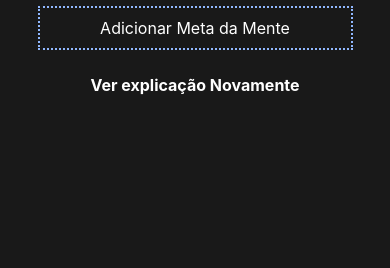
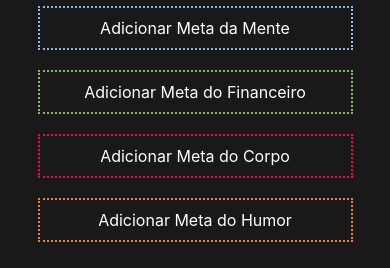
Before and after one commit to IagoAugust/OneBitLife, a React Native app: screen /Home in a window 390 px wide. Shown: the part 573-841 px from the top of the page. Built offline with nearby package versions, Linux system fonts and the light colour scheme.

Commit message:
Edição e Criação dos Hábitos

```diff
--- a/src/Components/Home/EditHabit/index.jsx
+++ b/src/Components/Home/EditHabit/index.jsx
@@ -0,0 +1,58 @@
+import React from "react";
+import { View, TouchableOpacity, Text, StyleSheet, Alert } from "react-native";
+
+export default function EditHabit({habit, frequency, habitArea, checkColor}){
+
+  function handleEdit(){
+    console.log("Botão de editar clicado");
+  }
+
+  function handleCheck(){
+    console.log("Botão de check do ${habitArea}");
+  }
+
+  return (
+    <TouchableOpacity
+      activeOpacity={0.9}
+      style={styles.button}
+      onPress={handleEdit}
+    >
+      <View style={styles.habitText}>
+        <Text style={styles.habitTitle}>{habit}</Text>
+        <Text style={styles.habitFrequency}>{frequency}</Text>
+      </View>
+
+      <TouchableOpacity
+        style={[styles.check, { borderColor: checkColor}]}
+        onPress={handleCheck}
+      />
+    </TouchableOpacity>
+  );
+}
+
+const styles = StyleSheet.create({
+  button:{
+    backgroundColor: "#151515",
+    borderRadius: 5,
+    width: 320,
+    marginVertical: 10,
+    paddingVertical: 10,
+    paddingHorizontal: 20,
+    flexDirection: "row",
+    alignItems: "center",
+    justifyContent: "space-between",
+  },
+  habitTitle: {
+    color: "#fff",
+    fontWeight: "bold",
+  },
+  habitFrequency: {
+    color: "#fff",
+  },
+  check: {
+    width: 20,
+    height: 20,
+    borderWidth: 1,
+    borderRadius: 10,
+  },
+});
--- a/src/Pages/AppExplanation/index.jsx
+++ b/src/Pages/AppExplanation/index.jsx
@@ -4,7 +4,6 @@
 
 import DefaultButton from "../../Components/Common/DefaultButton";
 import ExplanationCard from "../../Components/Explanation/ExplanationCard";
-
 export default function AppExplanation(){
   const navigation = useNavigation();
 
@@ -44,7 +43,7 @@
 const styles = StyleSheet.create({
   container: {
     flex: 1,
-    backgroundColor: "rgba(21, 21, 21,098)",
+    backgroundColor: "rgba(21, 21, 21,0.98)",
   },
   title: {
     fontSize: 30,
@@ -61,7 +60,7 @@
     marginBottom: 10,
   },
   description: {
-    color: "white",
+    color: "#fff",
     textAlign: "center",
     marginBottom: 30,
   },
--- a/src/Pages/Home/index.jsx
+++ b/src/Pages/Home/index.jsx
@@ -7,6 +7,7 @@
 import LifeStatus from "../../Components/Common/LifeStatus";
 import StatusBar from '../../Components/Home/StatusBar';
 import CreateHabit from "../../Components/Home/CreateHabit";
+import EditHabit from "../../Components/Home/EditHabit";
 
 export default function Home(){
   const navigation = useNavigation();
@@ -26,7 +27,51 @@
           <Text style={styles.dailyChecks}>❤️ 20 dias - ✔️ 80 checks</Text>
           <LifeStatus />
           <StatusBar />
-          <CreateHabit habitArea="Mente" borderColor="#90B7Fe" />
+
+          {mindHabit ? (
+            <EditHabit
+              habit={mindHabit?.habitName}
+              frequency={`${mindHabit?.habitTime} - ${mindHabit?.habitFrequency}`}
+              habitArea={mindHabit?.HabitArea}
+              checkColor="#90B7F3"
+            />
+          ) : (
+              <CreateHabit habitArea="Mente" borderColor={"#90B7F3"} />
+          )}
+
+          {moneyHabit ? (
+            <EditHabit
+              habit={moneyHabit?.habitName}
+              frequency={`${moneyHabit?.habitTime} - ${moneyHabit?.habitFrequency}`}
+              habitArea={moneyHabit?.HabitArea}
+              checkColor="#85BB65"
+            />
+          ) : (
+              <CreateHabit habitArea="Financeiro" borderColor="#85BB65" />
+          )}
+
+          {moneyHabit ? (
+            <EditHabit
+              habit={bodyHabit?.habitName}
+              frequency={`${bodyHabit?.habitTime} - ${bodyHabit?.habitFrequency}`}
+              habitArea={bodyHabit?.HabitArea}
+              checkColor="#FF0044"
+            />
+          ) : (
+              <CreateHabit habitArea="Corpo" borderColor="#FF0044" />
+          )}
+
+          {moneyHabit ? (
+            <EditHabit
+              habit={funHabit?.habitName}
+              frequency={`${funHabit?.habitTime} - ${funHabit?.habitFrequency}`}
+              habitArea={funHabit?.HabitArea}
+              checkColor="#FE7E23"
+            />
+          ) : (
+              <CreateHabit habitArea="Humor" borderColor="#FE7E23" />
+          )}
+
         </View>
         <Text style={styles.explanationText}
           onPress={() => {
```
